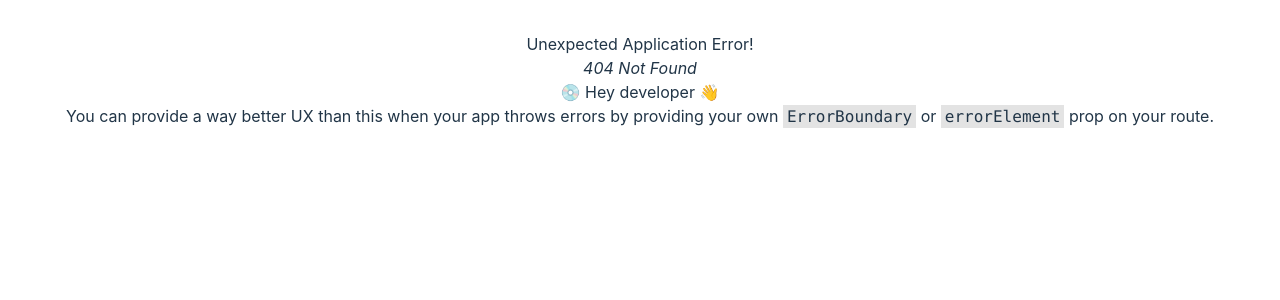
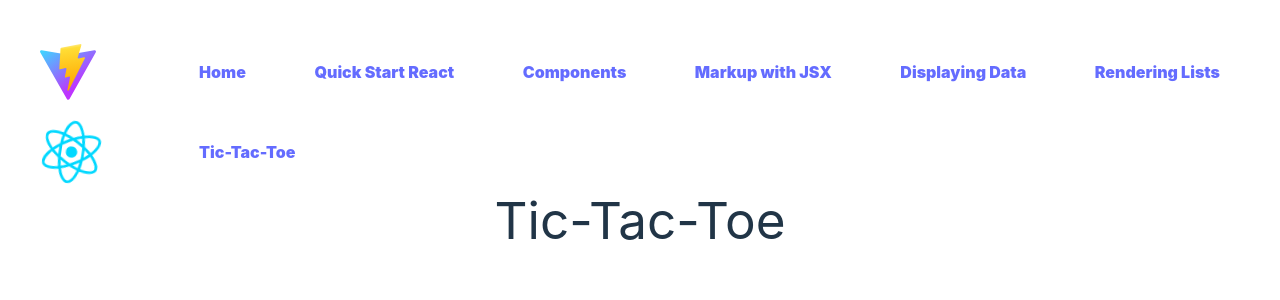
Before and after one commit to m10118003/react-tailwindcss-vite, a React (Vite) app: page /TicTacToe in a window 1280 px wide. Before the commit this address had no page. Shown: the top 300 px of the page. Built offline with nearby package versions, Linux system fonts and the light colour scheme.

Commit message:
feat: App style, space App:   Style adjust   Tic-Tac-Toe

```diff
--- a/src/App.tsx
+++ b/src/App.tsx
@@ -1,8 +1,6 @@
 import { Link, Route, BrowserRouter as Router, Routes } from "react-router-dom"; // 引入 React Router 相關元件
 import reactLogo from "./assets/react.svg";
 import viteLogo from "/vite.svg";
-
-import Home from "./routes/Home";
 
 // import "./App.css";
 import "./styles/style.scss";
@@ -11,49 +9,57 @@ function App() {
   // const cardBtn:string = "card-btn border-dashed border-2 border-black-600 hover:bg-[#feb28e] hover:text-indigo-600";
   return (
     <>
-      <div>
-        <div className="align-center inline-flex justify-center">
+      <div className="App flex">
+        <div className="flex flex-wrap">
           <a href="https://vitejs.dev" target="_blank" rel="noopener">
-            <img src={viteLogo} className="logo" alt="Vite logo" />
+            <img src={viteLogo} className="logo mt-3 mx-2" alt="Vite logo" />
           </a>
           <a href="https://react.dev" target="_blank" rel="noopener">
-            <img src={reactLogo} className="logo react" alt="React logo" />
+            <img src={reactLogo} className="logo mt-3 mx-2 react" alt="React logo" />
           </a>
+        </div>
+        <div className="align-center flex flex-wrap justify-between">
           <Link
             to="/Home"
-            className="link-effect m-5 cursor-crosshair rounded p-1 py-5 font-black hover:rounded hover:bg-sky-200 hover:text-indigo-800"
+            className="link-effect m-2 cursor-crosshair rounded p-5 font-black hover:rounded hover:bg-sky-200 hover:text-indigo-800"
           >
             Home
           </Link>
           <Link
             to="/QuickStart"
-            className="link-effect m-5 cursor-crosshair rounded p-1 py-5 font-black hover:rounded hover:bg-sky-200 hover:text-indigo-800"
+            className="link-effect m-2 cursor-crosshair rounded p-5 font-black hover:rounded hover:bg-sky-200 hover:text-indigo-800"
           >
             Quick Start React
           </Link>
           <Link
             to="/Components"
-            className="link-effect m-5 cursor-crosshair rounded p-1 py-5 font-black hover:rounded hover:bg-sky-200 hover:text-indigo-800"
+            className="link-effect m-2 cursor-crosshair rounded p-5 font-black hover:rounded hover:bg-sky-200 hover:text-indigo-800"
           >
             Components
           </Link>
           <Link
             to="/MarkupWithJSX"
-            className="link-effect m-5 cursor-crosshair rounded p-1 py-5 font-black hover:rounded hover:bg-sky-200 hover:text-indigo-800"
+            className="link-effect m-2 cursor-crosshair rounded p-5 font-black hover:rounded hover:bg-sky-200 hover:text-indigo-800"
           >
             Markup with JSX
           </Link>
           <Link
             to="/DisplayingData"
-            className="link-effect m-5 cursor-crosshair rounded p-1 py-5 font-black hover:rounded hover:bg-sky-200 hover:text-indigo-800"
+            className="link-effect m-2 cursor-crosshair rounded p-5 font-black hover:rounded hover:bg-sky-200 hover:text-indigo-800"
           >
             Displaying Data
           </Link>
           <Link
             to="/RenderingLists"
-            className="link-effect m-5 cursor-crosshair rounded p-1 py-5 font-black hover:rounded hover:bg-sky-200 hover:text-indigo-800"
+            className="link-effect m-2 cursor-crosshair rounded p-5 font-black hover:rounded hover:bg-sky-200 hover:text-indigo-800"
           >
             Rendering Lists
+          </Link>
+          <Link
+            to="/TicTacToe"
+            className="link-effect m-2 cursor-crosshair rounded p-5 font-black hover:rounded hover:bg-sky-200 hover:text-indigo-800"
+          >
+            Tic-Tac-Toe
           </Link>
         </div>
       </div>
--- a/src/main.tsx
+++ b/src/main.tsx
@@ -13,6 +13,7 @@ import Components from './routes/Components';
 import MarkupWithJSX from './routes/MarkupWithJSX';
 import DisplayingData from './routes/DisplayingData';
 import RenderingLists from './routes/RenderingLists';
+import TicTacToe from './routes/TicTacToe';
 import './index.css'
 
 
@@ -45,6 +46,10 @@ const router = createBrowserRouter( [
     path: "/RenderingLists",
     element: <RenderingLists />,
   },
+  {
+    path: "/TicTacToe",
+    element: <TicTacToe />,
+  },
 ]);
 
 ReactDOM.createRoot(document.getElementById('root')!).render(
--- a/src/routes/Home.tsx
+++ b/src/routes/Home.tsx
@@ -1,6 +1,7 @@
 // Home.tsx
 import App from '../App'
 import { useState } from "react";
+
 function Home() {
   const [countString, setCount] = useState(''); // 設定初始值為空字串
 
--- a/src/routes/QuickStart.tsx
+++ b/src/routes/QuickStart.tsx
@@ -1,5 +1,6 @@
 // QuickStart.tsx
 import App from "../App";
+
 export function QuickStart() {
   return (
     <div className="QuickStart">
--- /dev/null
+++ b/src/routes/TicTacToe.tsx
@@ -0,0 +1,13 @@
+// TicTacToe.tsx
+import App from "../App";
+
+export default function TicTacToe () {
+    return (
+        <div className="TicTacToe">
+            <App />
+            <h1>Tic-Tac-Toe</h1>
+            {/* This training is for learn by doing */}
+        </div>
+
+    );
+}
--- a/src/styles/style.scss
+++ b/src/styles/style.scss
@@ -1,5 +1,6 @@
 #root {
-  max-width: 1280px;
+  max-width: 1440px;
+  // max-width: 100vw;
   height: 100vh;
   margin: 0 auto;
   padding: 2rem;
@@ -7,8 +8,8 @@
 }
 
 .logo {
-  height: 6em;
-  padding: 1.5em;
+  height: 3.5em;
+  // padding:  0em 0em 0em 0em;
   will-change: filter;
   transition: filter 300ms;
 }
```
